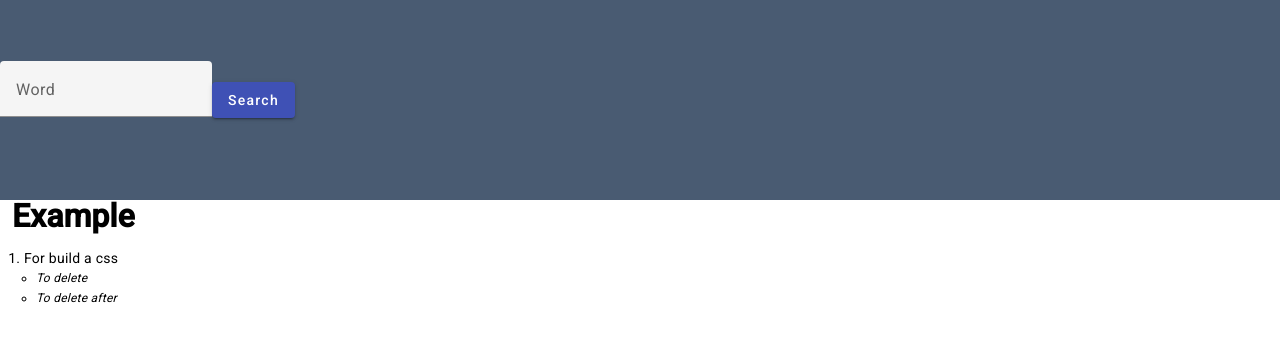
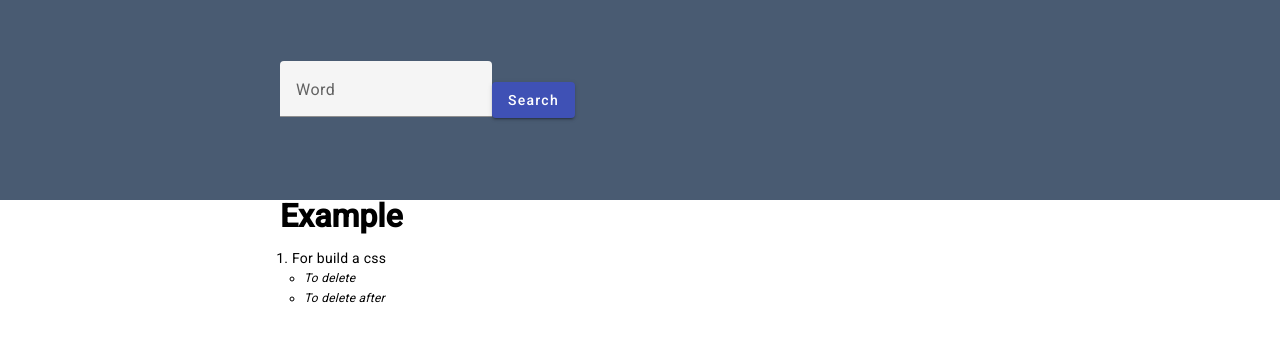
Before and after one commit to rogigs/wrds, an Angular app: page / in a window 1280 px wide. Shown: the top 342 px of the page. Built offline with nearby package versions, Linux system fonts and the light colour scheme.

Commit message:
feat: add component of grid

```diff
--- a/src/app/app.component.html
+++ b/src/app/app.component.html
@@ -1,4 +1,6 @@
 <main>
+  <section class="section__form">
+    <app-grid>
       <form (ngSubmit)="onSubmit()" #wordForm="ngForm">
         <mat-form-field>
           <mat-label>Word</mat-label>
@@ -6,6 +8,10 @@
         </mat-form-field>
         <button mat-raised-button color="primary">Search</button>
       </form>
+    </app-grid>
+  </section>
+
+  <app-grid>
     <section>
       <h1>{{ definitions.word }}</h1>
 
@@ -20,4 +26,5 @@
         }
       </ol>
     </section>
+  </app-grid>
 </main>
--- a/src/app/app.component.sass
+++ b/src/app/app.component.sass
@@ -1,13 +1,14 @@
-form
+.section__form
     background-color:  rgba(73,91,114, 1)
-    height: 200px
-    display: flex
-    justify-content: left
-    align-items: center
+
+    form
+        display: flex
+        justify-content: left
+        align-items: center
+        height: 200px
 
 
 section
-    margin-left: 12px
     h1
         font-weight: 700
         font-size: 32px
--- a/src/app/app.component.ts
+++ b/src/app/app.component.ts
@@ -9,6 +9,7 @@ import { MatTreeModule } from '@angular/material/tree';
 import { WordsApiService } from './services/words-api.service';
 import { HttpClientModule } from '@angular/common/http';
 import { FormsModule } from '@angular/forms';
+import { GridComponent } from './components/grid/grid.component';
 
 @Component({
   selector: 'app-root',
@@ -23,6 +24,7 @@ import { FormsModule } from '@angular/forms';
     MatIconModule,
     HttpClientModule,
     FormsModule,
+    GridComponent,
   ],
   templateUrl: './app.component.html',
   styleUrl: './app.component.sass',
--- /dev/null
+++ b/src/app/components/grid/grid.component.html
@@ -0,0 +1,5 @@
+<div class="grid">
+  <div class="grid-children">
+    <ng-content></ng-content>
+  </div>
+</div>
--- /dev/null
+++ b/src/app/components/grid/grid.component.sass
@@ -0,0 +1,8 @@
+.grid
+    display: flex
+    align-items: center
+    justify-content: center
+
+    .grid-children
+        width: 720px
+        height: 100%
--- a/src/styles.sass
+++ b/src/styles.sass
@@ -5,6 +5,7 @@ $primary-color: #333
 *
   margin: 0
   padding: 0
+  box-sizing: border-box
 
 
 body
```
Also changed, not shown: src/app/components/grid/grid.component.ts (added, +12 -0 lines), 1 other file (tests, documents, lock files or other folders). Lines whose indentation alone changed are shown as unchanged.
